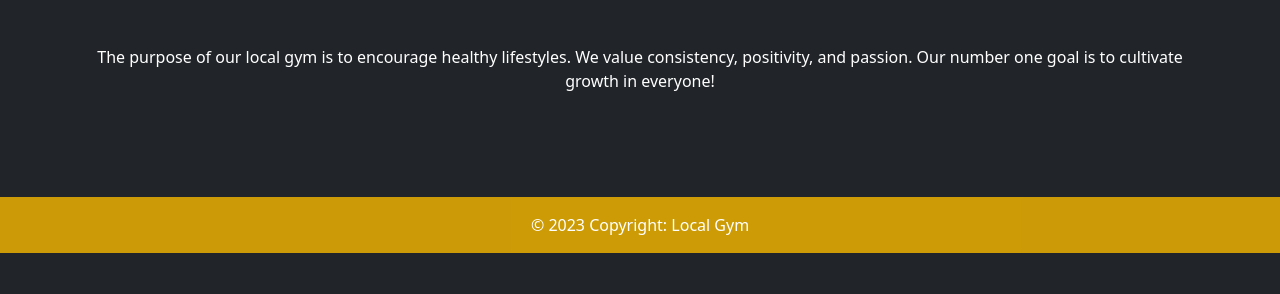
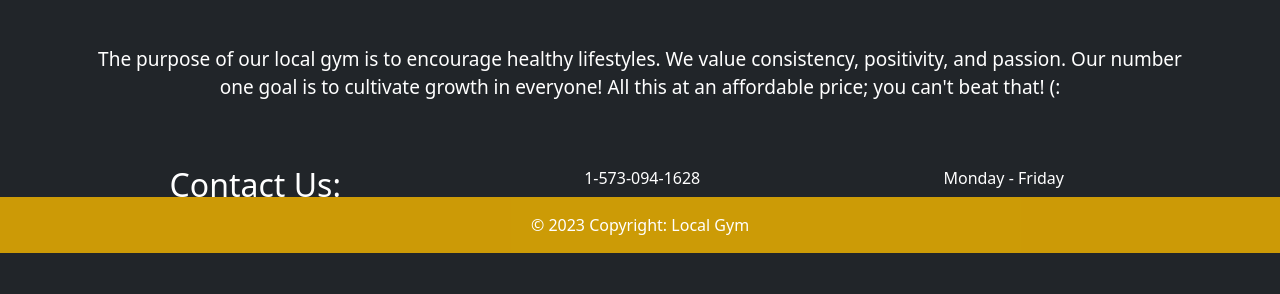
Before and after one commit to yeseniag9/assignment5, a plain HTML site: page about.html in a window 1280 px wide. Shown: the part 547-841 px from the top of the page. Before the commit the page ends 800 px from the top, so only its background shows below. Drawn offline with nearby package versions, Linux system fonts and the light colour scheme.

Commit message:
about page done

```diff
--- a/about.html
+++ b/about.html
@@ -4,6 +4,7 @@
     <meta charset="UTF-8">
     <meta name="viewport" content="width=device-width, initial-scale=1.0">
     <meta http-equiv="X-UA-Compatible" content="ie=edge">
+    <script src="https://kit.fontawesome.com/a1857598c9.js" crossorigin="anonymous"></script>
     <link rel="stylesheet" href="https://cdn.jsdelivr.net/npm/bootstrap@5.2.0/dist/css/bootstrap.min.css">
     <title>About Us</title>
 </head>
@@ -36,8 +37,8 @@
                 <img src="images/legs-unsplash.jpg" alt="legs" style="height: 300px; width: 105%">
             </div>
         </div>
-        <p class="mt-5">The purpose of our local gym is to encourage healthy lifestyles. We value consistency,
-            positivity, and passion. Our number one goal is to cultivate growth in everyone!</p>
+        <p class="mt-5" style="font-size: 19px">The purpose of our local gym is to encourage healthy lifestyles. We value consistency,
+            positivity, and passion. Our number one goal is to cultivate growth in everyone! All this at an affordable price; you can't beat that! (:</p>
     </div>
 
     <footer class="text-white bg-warning fixed-bottom">
@@ -46,6 +47,15 @@
         </div>
     </footer>
 
+    <div class="d-flex justify-content-around text-white p-5">
+        <h2><u>Contact Us:</u></h2>
+        <p>1-573-094-1628</p>
+        <div>
+            <p>Monday - Friday</p>
+            <p>9:00 AM - 9:00 PM (CT)</p>
+        </div>
+    </div>
+
     <script src="//cdn.jsdelivr.net/npm/bootstrap@5.2.0/dist/js/bootstrap.bundle.min.js"></script>
 </body>
 </html>
```
Also changed, not shown: ._about.html (renamed from ._sign_in.html).
